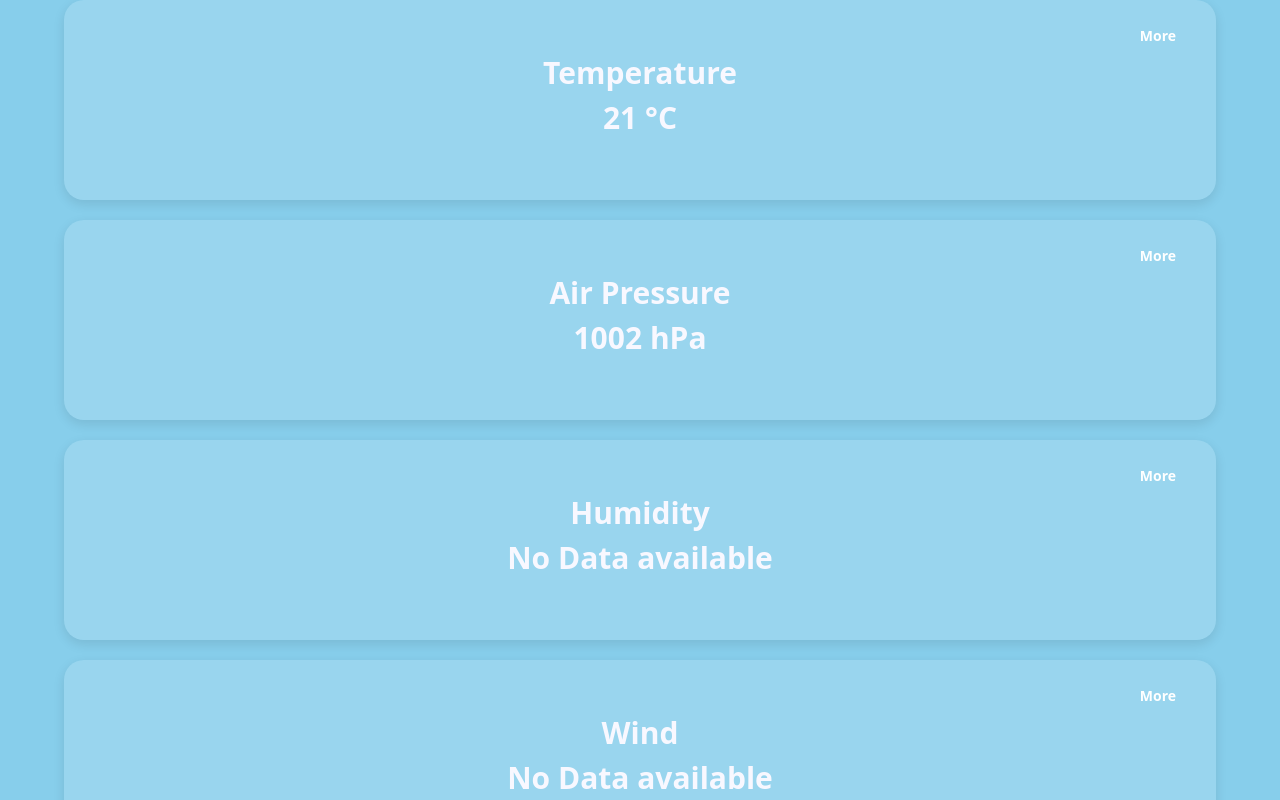
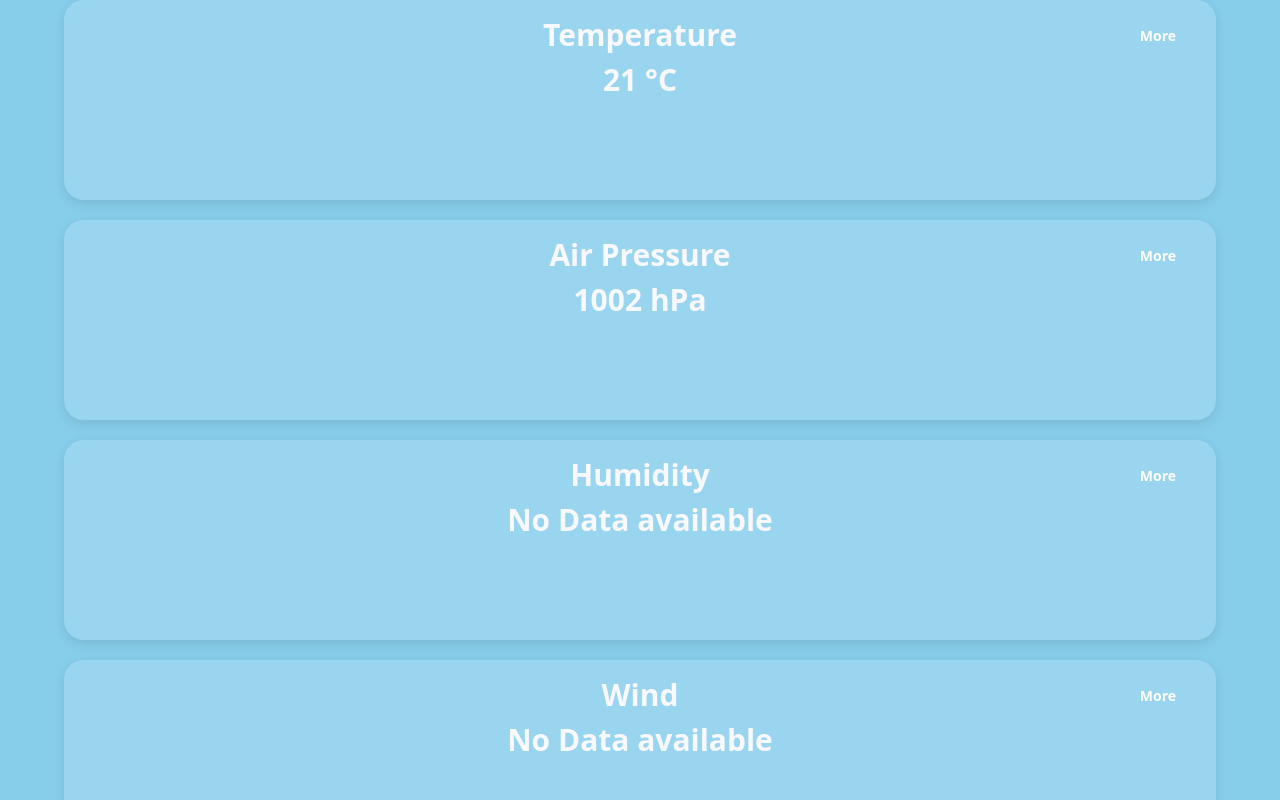
Before and after one commit to Rmhibbert/weather_station_S2_2025, a Next.js app in the folder fullstack/: page / in a window 1280 px wide. Shown: the top 800 px of the page. Built offline with nearby package versions, Linux system fonts and the light colour scheme.

Commit message:
fix(css): adjust widget expanded padding to a percentage to prevent squishe graphs on mpobile

```diff
--- a/fullstack/src/components/WidgetBase.css
+++ b/fullstack/src/components/WidgetBase.css
@@ -1,6 +1,6 @@
 .widget {
     flex: 1 1 700px;
-    padding: 50px;
+    padding: 1%;
     background-color: hsla(0, 0%, 100%, .15);
     border-radius: 20px;
     box-shadow: 0px 4px 12px rgba(0, 0, 0, 0.1);
```
